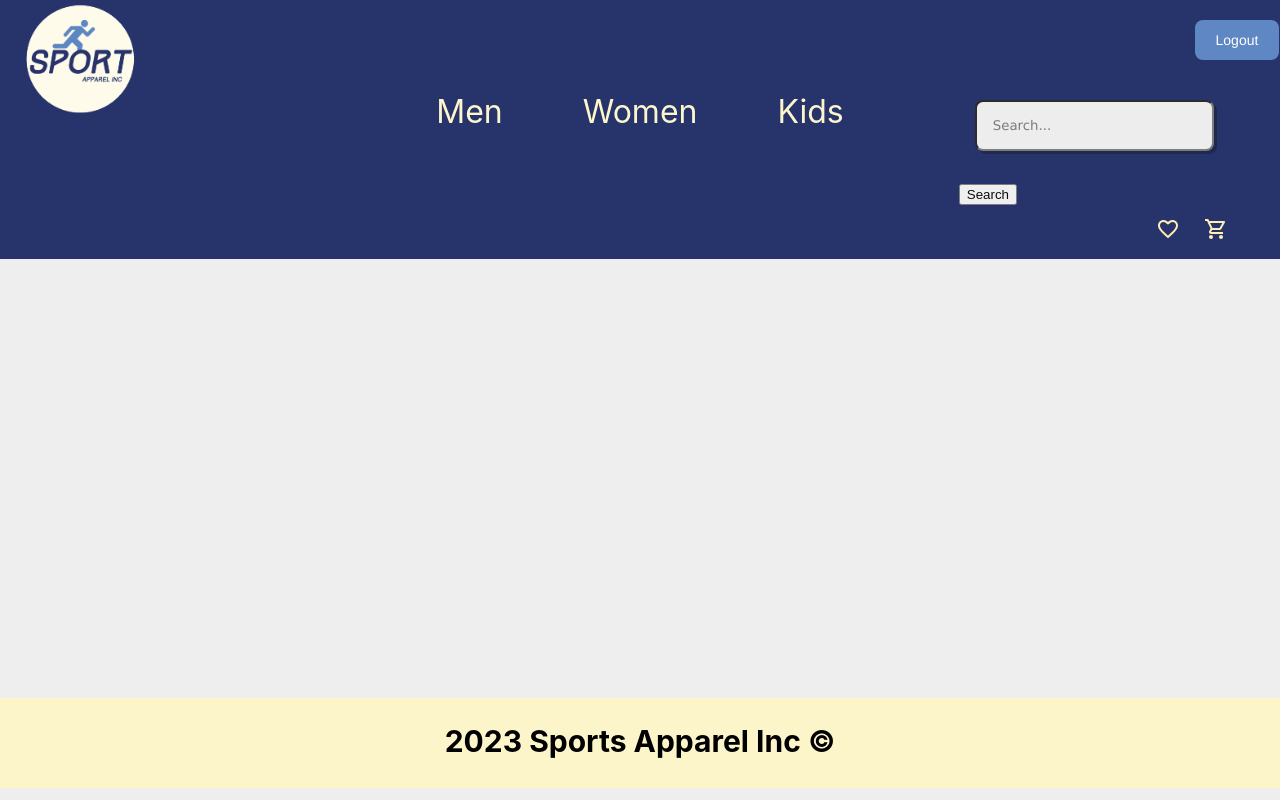
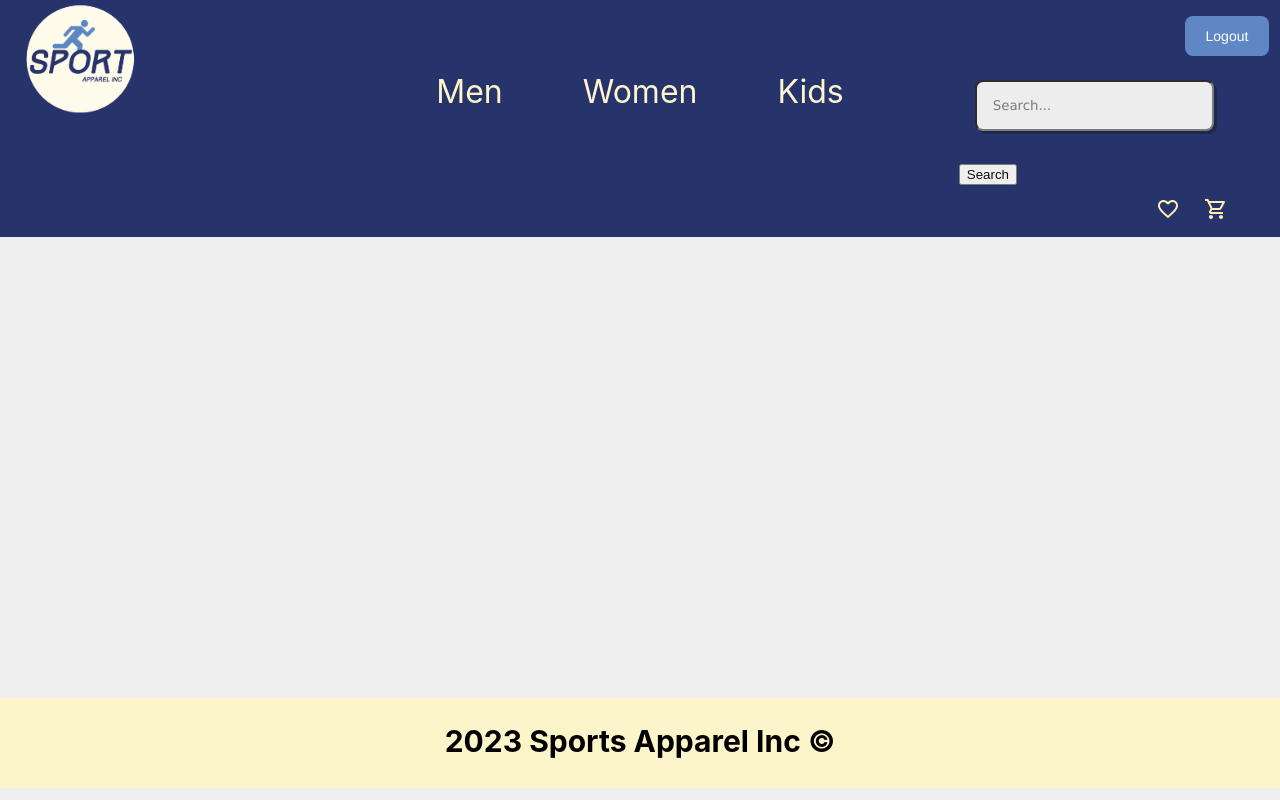
Before and after one commit to justwillj/Sports-Apparel, a React app: page /test in a window 1280 px wide. Built offline with nearby package versions, Linux system fonts and the light colour scheme.

Commit message:
Made changes to login button

```diff
--- a/src/components/app/App.css
+++ b/src/components/app/App.css
@@ -46,7 +46,7 @@
   border: none;
 }
 
-#root{
+#root {
   display: flex;
   flex-direction: column;
   min-height: 98.5vh;
@@ -55,3 +55,8 @@
 .footer {
   margin-top: auto;
 }
+
+body {
+  overflow-x: hidden;
+  /* Hide horizontal scrollbar */
+}
--- a/src/components/header/Header.css
+++ b/src/components/header/Header.css
@@ -69,6 +69,7 @@ input {
   background-color: #1c2964bb;
 }
 
+
 .loginButton {
   background-color: #5681c1;
   border-radius: 8px;
@@ -96,7 +97,8 @@ input {
   touch-action: manipulation;
   width: 92%;
   margin-left: 1rem;
-  margin-bottom: 2rem;
+  margin-top: 1rem;
+  margin-bottom: 1rem;
 }
 
 .logo {
@@ -114,6 +116,6 @@ input {
   color: #fdf5ca;
   font-size: large;
   margin-left: -8rem;
-  margin-top: 2rem;
+  margin-top: 1.4rem;
   position: absolute;
 }
--- a/src/components/header/Header.js
+++ b/src/components/header/Header.js
@@ -81,15 +81,14 @@ const Header = ({ user, setUser,email,setEmail,logout }) => {
           </NavLink>
           </div>
       <Grid container direction="row" spacing={2} justify="flex-end" border="2px white">
-        <Grid item xs={1} container justify="flex-end">
+        <Grid item xs={1} container justify="flex-end" className='login-gird'>
             <div
             style={{
                 display: 'flex',
-                paddingRight: '10px'
+                paddingRight: '20px'
                 }}>{sessionStorage.getItem("email") === ""? <button type="button" className="loginButton" onClick={()=> setModalOn(true)}>Login</button>: (
               <div>
                 <p className='login-name'>{sessionStorage.getItem("email")}</p>
-                <br></br>
                 <button type="button" className="loginButton" onClick={logoutButton}>Logout</button>
               </div>
             ) }
--- a/src/components/newProductCard/NewProduct.css
+++ b/src/components/newProductCard/NewProduct.css
@@ -1,8 +1,14 @@
 .category {
     font-size: 1rem;
-    margin-bottom: -.4rem;
+    margin-bottom: -.1rem;
 }
 
 .newCard-img {
     max-height: 290px;
 }
+
+a {
+    font-size: 1rem;
+    font-weight: 5rem;
+    color: #1C2964;
+}
```
